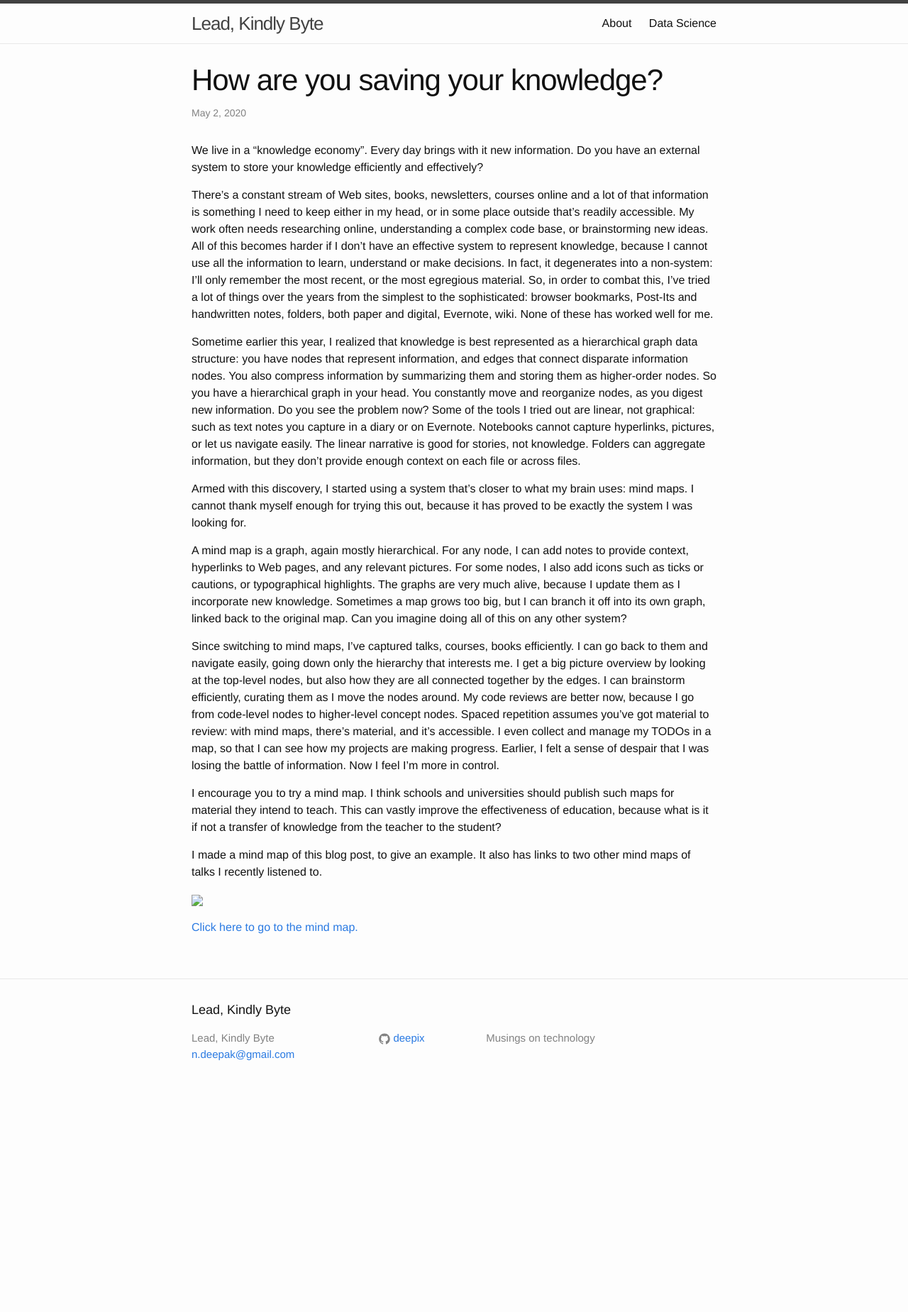
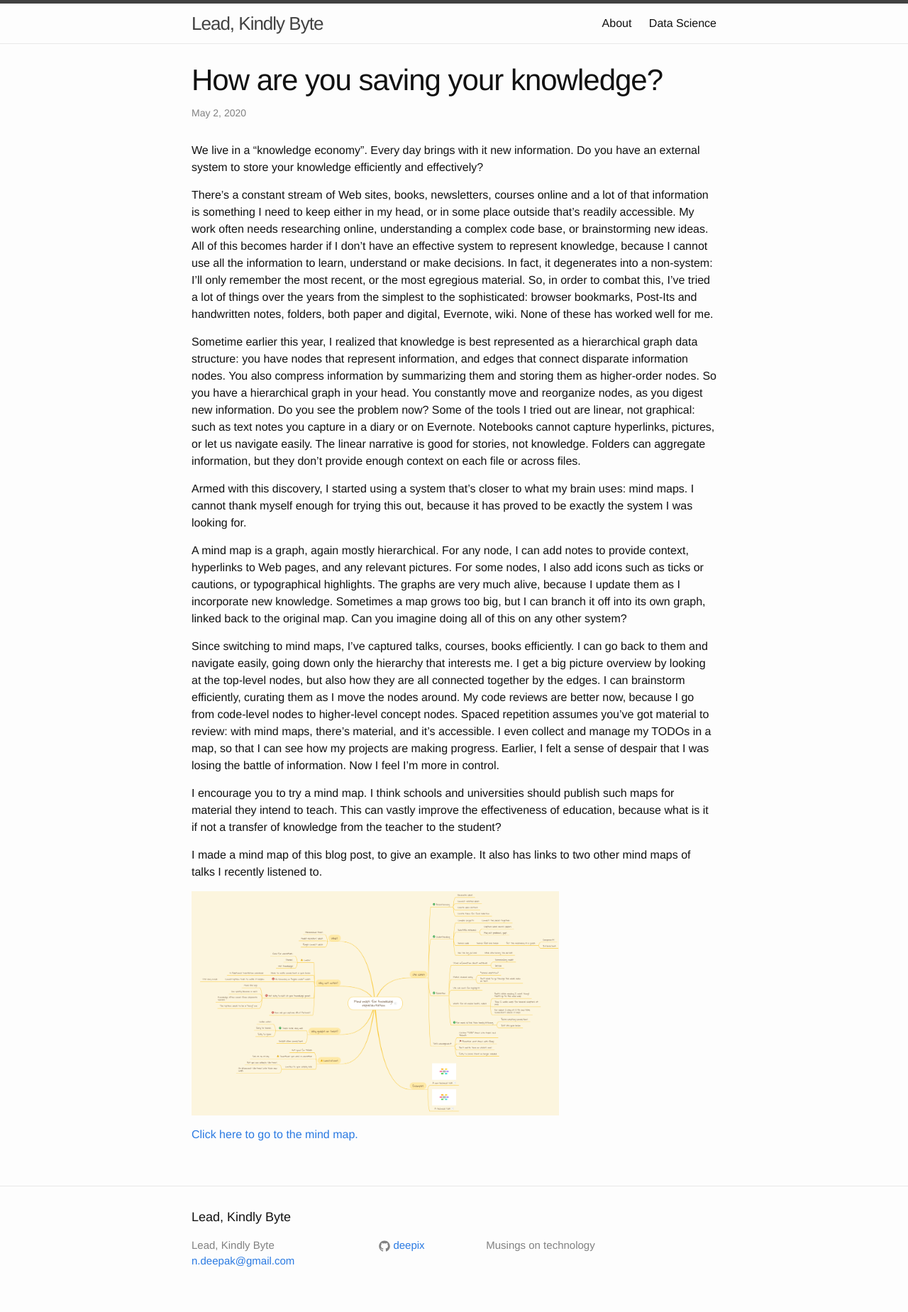
Before and after one commit to deepix/deepix.github.io, a Jekyll site: the page built from _posts/2020-05-02-notes.markdown, in a window 1280 px wide. Shown: the whole page at 71% size. Built offline with Jekyll 4.4.1, drawn with Linux system fonts in a browser that asks for light colours; before the commit the page ends 1557 px from its top, so only the background shows below that.

Commit message:
fix file links

```diff
--- a/_posts/2016-10-21-tcprst.markdown
+++ b/_posts/2016-10-21-tcprst.markdown
@@ -200,8 +200,8 @@ returns before the linger interval.
 * If this is a non-blocking socket, `close()` does not block, but the
   system still tries to drain data.
 
-I've posted the test programs: [server](files/linsvr.c),
-[client](files/linclt.c).
+I've posted the test programs: [server](/files/linsvr.c),
+[client](/files/linclt.c).
 
 ### To linger or not, that is the question
 
--- a/_posts/2020-05-02-notes.markdown
+++ b/_posts/2020-05-02-notes.markdown
@@ -73,7 +73,7 @@ not a transfer of knowledge from the teacher to the student?
 I made a mind map of this blog post, to give an example.  It also has
 links to two other mind maps of talks I recently listened to.
 
-<p><img src="files/mindmap.png" width="70%"></p>
+<p><img src="/files/mindmap.png" width="70%"></p>
 
 <a href="https://www.mindmeister.com/1491613061">Click here to go to
 the mind map.</a>
```
